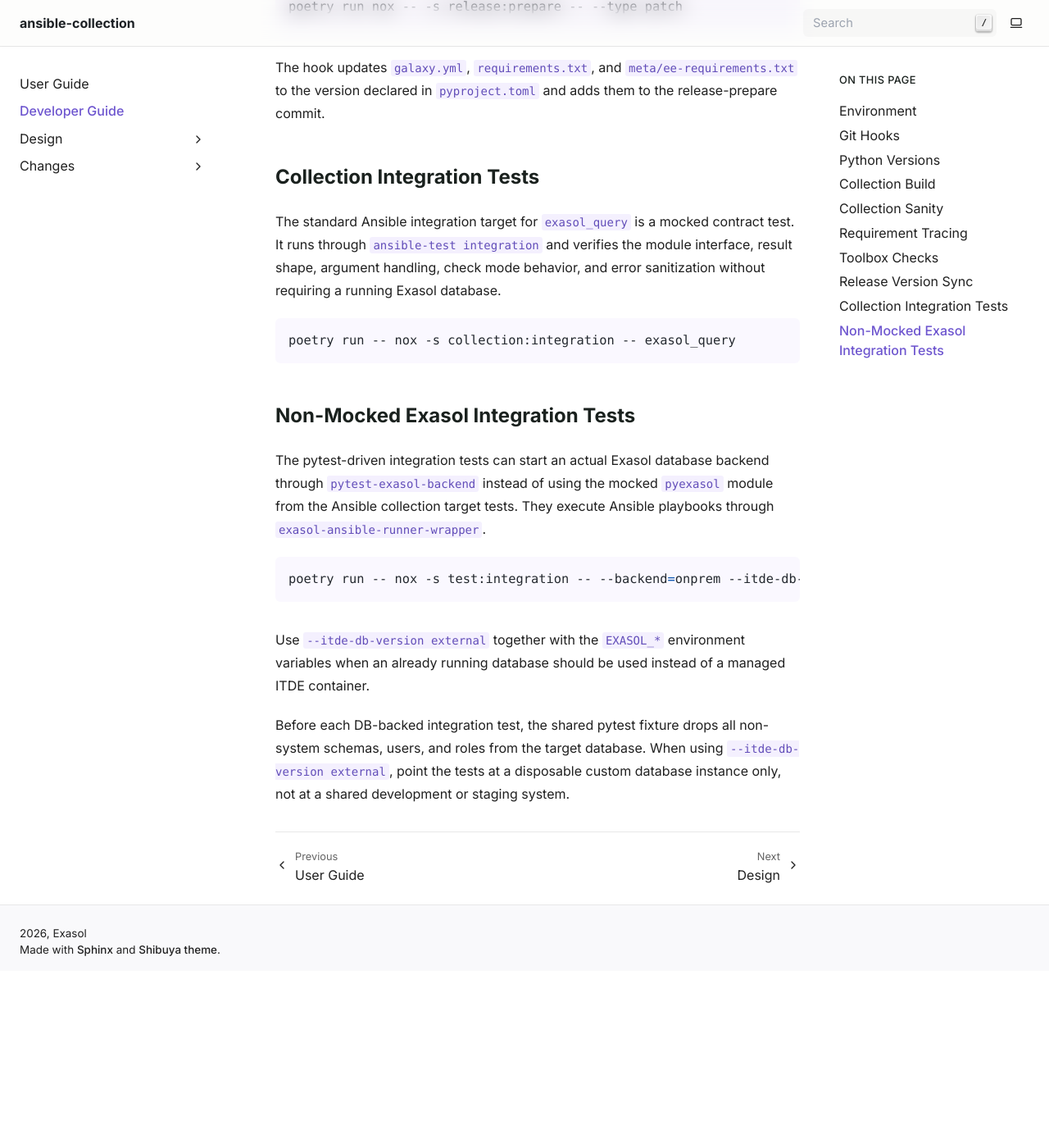
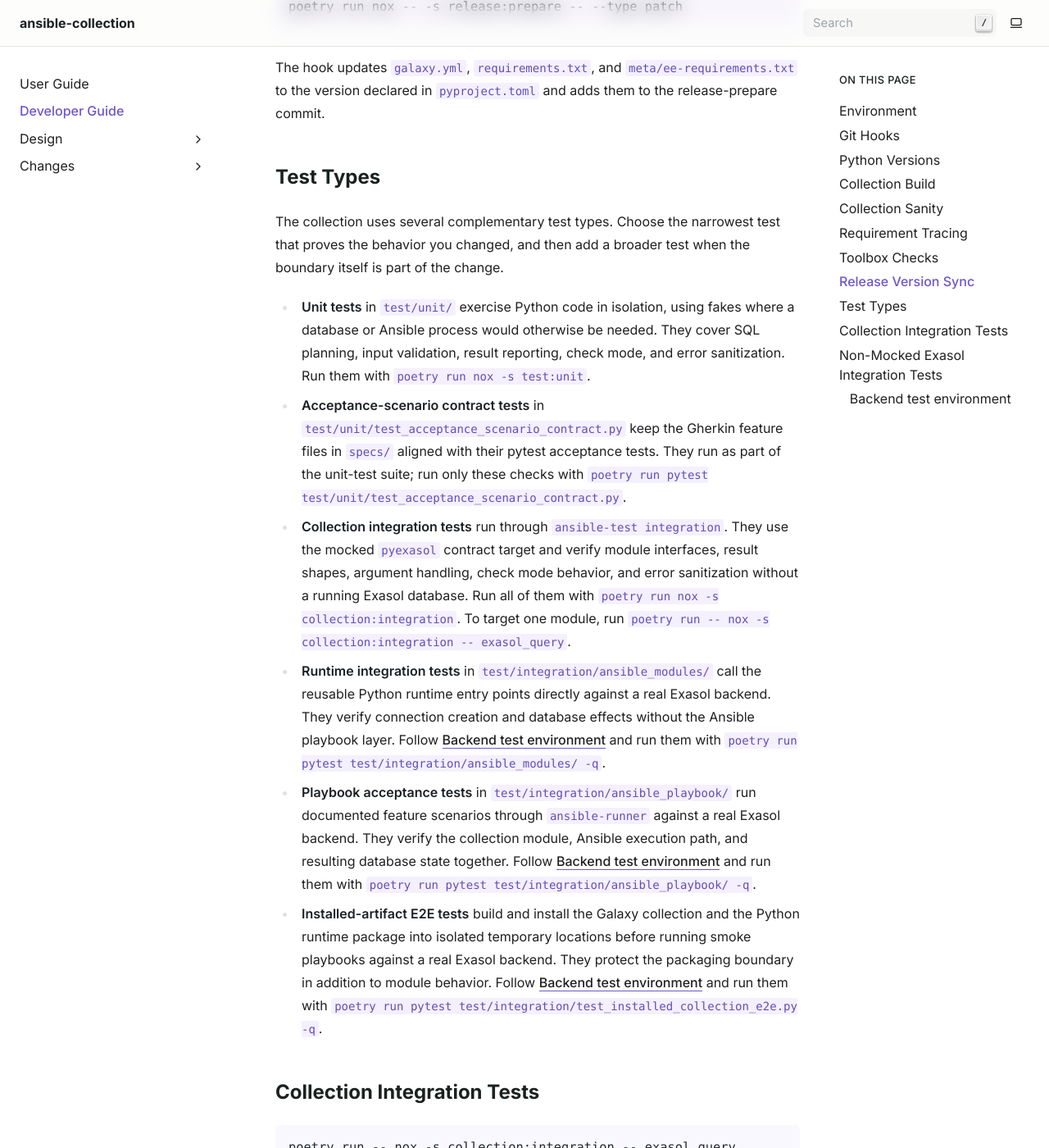
Before and after one commit to exasol/ansible-collection, a Sphinx documentation site: the page built from doc/developer_guide.rst, in a window 1280 px wide and 1400 px high, scrolled down 2395 px. Shown: the whole window at 82% size. Built offline with Sphinx 7.4.7, drawn with Linux system fonts in a browser that asks for light colours; before the commit the page ends 3579 px from its top, so only the background shows below that; some of the changed text lies outside the part shown.

Commit message:
#58: Document the different test types in the dev guide (#104)

```diff
--- a/doc/developer_guide.rst
+++ b/doc/developer_guide.rst
@@ -101,13 +101,49 @@ The hook updates ``galaxy.yml``, ``requirements.txt``, and
 ``meta/ee-requirements.txt`` to the version declared in ``pyproject.toml`` and
 adds them to the release-prepare commit.
 
+Test Types
+----------
+
+The collection uses several complementary test types. Choose the narrowest
+test that proves the behavior you changed, and then add a broader test when the
+boundary itself is part of the change.
+
+* **Unit tests** in ``test/unit/`` exercise Python code in isolation, using
+  fakes where a database or Ansible process would otherwise be needed. They
+  cover SQL planning, input validation, result reporting, check mode, and
+  error sanitization. Run them with ``poetry run nox -s test:unit``.
+* **Acceptance-scenario contract tests** in
+  ``test/unit/test_acceptance_scenario_contract.py`` keep the Gherkin feature
+  files in ``specs/`` aligned with their pytest acceptance tests. They run as
+  part of the unit-test suite; run only these checks with
+  ``poetry run pytest test/unit/test_acceptance_scenario_contract.py``.
+* **Collection integration tests** run through ``ansible-test integration``.
+  They use the mocked ``pyexasol`` contract target and verify module
+  interfaces, result shapes, argument handling, check mode behavior, and
+  error sanitization without a running Exasol database. Run all of them with
+  ``poetry run nox -s collection:integration``. To target one module, run
+  ``poetry run -- nox -s collection:integration -- exasol_query``.
+* **Runtime integration tests** in ``test/integration/ansible_modules/`` call
+  the reusable Python runtime entry points directly against a real Exasol
+  backend. They verify connection creation and database effects without the
+  Ansible playbook layer. Follow :ref:`backend-test-environment` and run them
+  with
+  ``poetry run pytest test/integration/ansible_modules/ -q``.
+* **Playbook acceptance tests** in ``test/integration/ansible_playbook/`` run
+  documented feature scenarios through ``ansible-runner`` against a real
+  Exasol backend. They verify the collection module, Ansible execution path,
+  and resulting database state together. Follow
+  :ref:`backend-test-environment` and run them with
+  ``poetry run pytest test/integration/ansible_playbook/ -q``.
+* **Installed-artifact E2E tests** build and install the Galaxy collection and
+  the Python runtime package into isolated temporary locations before running
+  smoke playbooks against a real Exasol backend. They protect the packaging
+  boundary in addition to module behavior. Follow
+  :ref:`backend-test-environment` and run them with
+  ``poetry run pytest test/integration/test_installed_collection_e2e.py -q``.
+
 Collection Integration Tests
 ----------------------------
-
-The standard Ansible integration target for ``exasol_query`` is a mocked
-contract test. It runs through ``ansible-test integration`` and verifies the
-module interface, result shape, argument handling, check mode behavior, and
-error sanitization without requiring a running Exasol database.
 
 .. code-block:: bash
 
@@ -116,18 +152,52 @@ error sanitization without requiring a running Exasol database.
 Non-Mocked Exasol Integration Tests
 -----------------------------------
 
-The pytest-driven integration tests can start an actual Exasol database backend
-through ``pytest-exasol-backend`` instead of using the mocked ``pyexasol`` module
-from the Ansible collection target tests. They execute Ansible playbooks through
-``exasol-ansible-runner-wrapper``.
+.. _backend-test-environment:
+
+Backend test environment
+~~~~~~~~~~~~~~~~~~~~~~~~
+
+Create an untracked ``.env`` file to hold the local backend-test configuration.
+For an external disposable database, replace every placeholder with its
+connection details:
+
+.. code-block:: bash
+
+   export PYTEST_ADDOPTS="--backend=onprem --itde-db-version=external --exasol-host=<host> --exasol-port=8563 --exasol-username=<user> --exasol-password=<password>"
+
+``PYTEST_ADDOPTS`` selects the on-premises backend and tells
+``pytest-exasol-backend`` to connect to the supplied instance rather than
+starting an ITDE container. Do not put a shared,
+development, or staging database in the `.env` file.
+
+Load this configuration once in the shell that will run backend tests:
+
+.. code-block:: bash
+
+   source .env
+
+All runtime integration, playbook acceptance, and installed-artifact E2E test
+commands in this guide assume that setup.
+
+Runtime integration, playbook acceptance, and installed-artifact E2E tests are
+pytest-driven and can start an actual Exasol database backend through
+``pytest-exasol-backend`` instead of using the mocked ``pyexasol`` module from
+the collection integration tests. The playbook and E2E layers execute Ansible
+through ``exasol-ansible-runner-wrapper``.
 
 .. code-block:: bash
 
    poetry run -- nox -s test:integration -- --backend=onprem --itde-db-version 2026.1.0
 
-Use ``--itde-db-version external`` together with the ``EXASOL_*`` environment
-variables when an already running database should be used instead of a managed
-ITDE container.
+To run a focused backend test, invoke pytest with a path or test selector:
+
+.. code-block:: bash
+
+   poetry run pytest test/integration/ansible_playbook/test_exasol_query.py -q
+
+Use ``--itde-db-version external`` together with the connection options below
+when an already running database should be used instead of a managed ITDE
+container.
 
 Before each DB-backed integration test, the shared pytest fixture drops all
 non-system schemas, users, and roles from the target database. When using
```
Also changed, not shown: AGENTS.md (+3 -1 lines), doc/changesets/58-document-test-types-in-developer-guide.md (added, +53 -0 lines).
